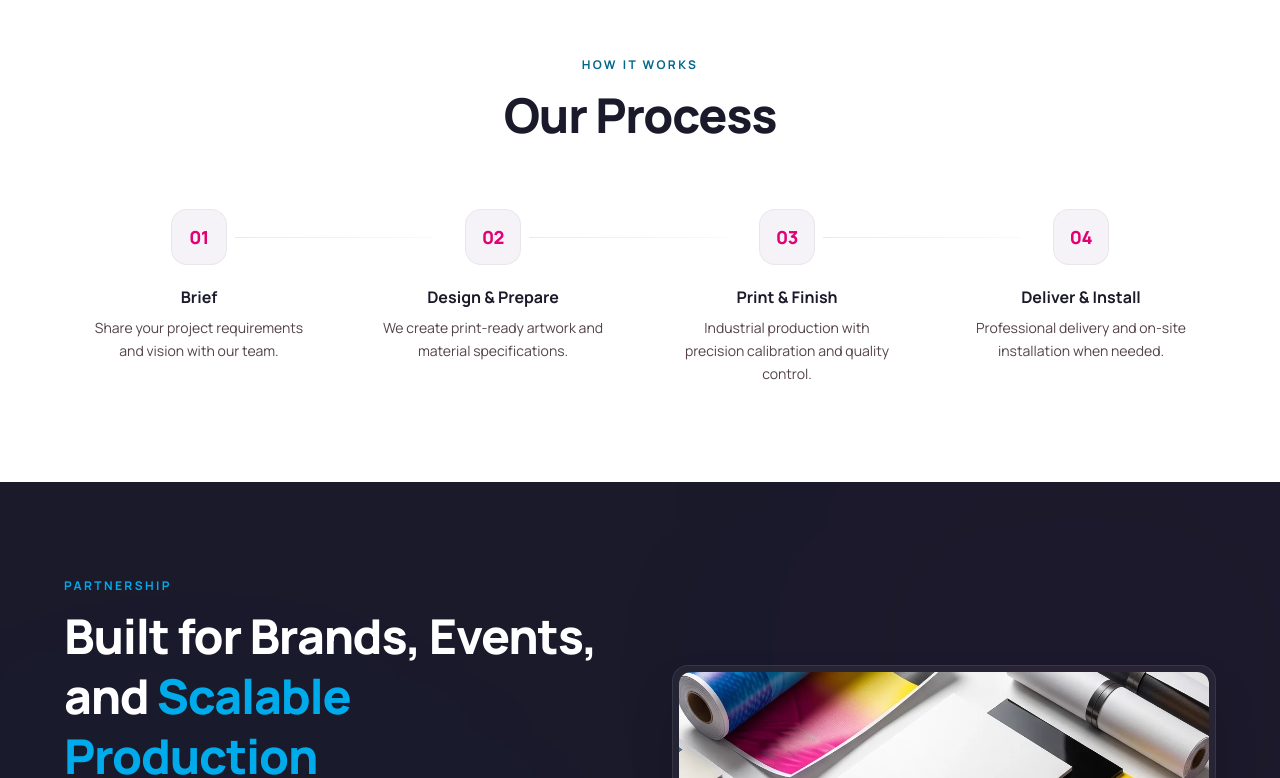
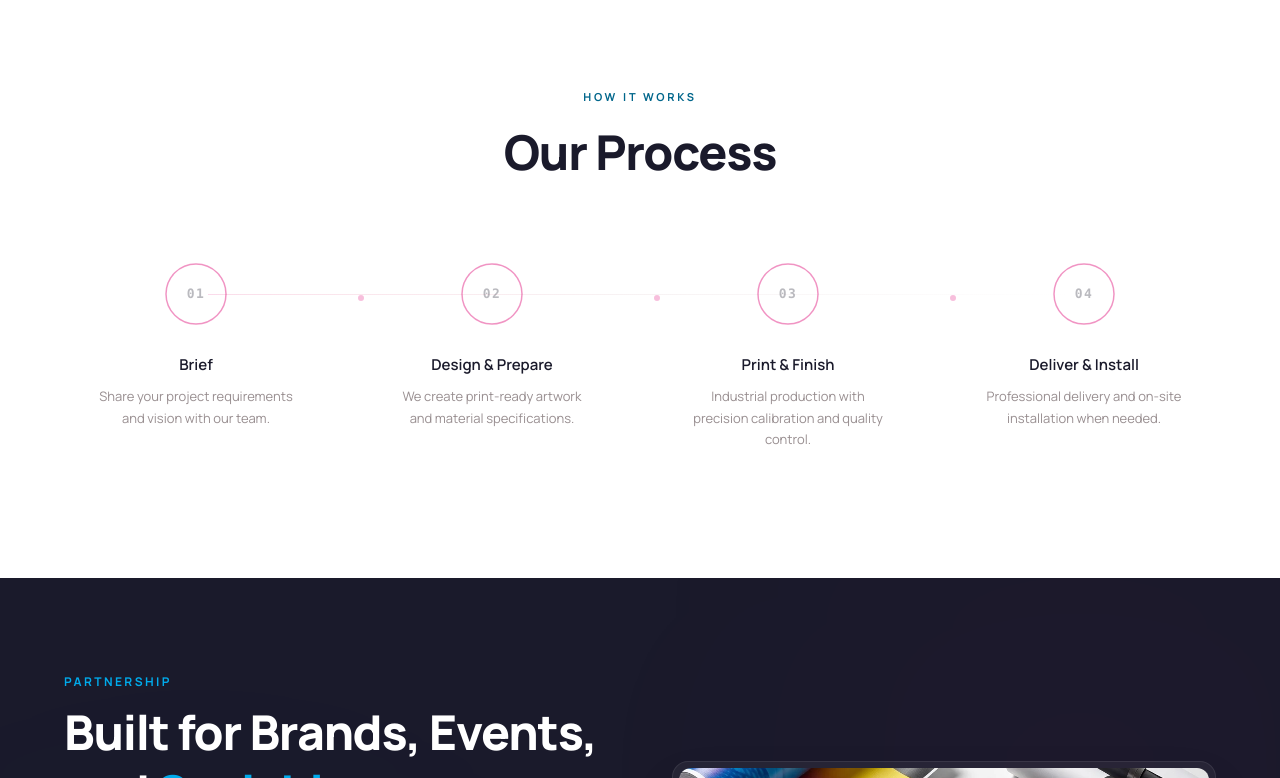
Before and after one commit to MohamedMBG/PELMELTECH-FINAL, a Next.js app: page / in a window 1280 px wide. Shown: the part 4044-4822 px from the top of the page. Built offline with nearby package versions, Linux system fonts and the light colour scheme.

Commit message:
feat: enhance ProcessSection with animated step indicators and improved layout

```diff
--- a/src/components/ProcessSection.tsx
+++ b/src/components/ProcessSection.tsx
@@ -3,61 +3,162 @@
 import { motion } from "framer-motion";
 
 const STEPS = [
-  { num: "01", title: "Brief", desc: "Share your project requirements and vision with our team." },
-  { num: "02", title: "Design & Prepare", desc: "We create print-ready artwork and material specifications." },
-  { num: "03", title: "Print & Finish", desc: "Industrial production with precision calibration and quality control." },
-  { num: "04", title: "Deliver & Install", desc: "Professional delivery and on-site installation when needed." },
+  {
+    num: "01",
+    title: "Brief",
+    desc: "Share your project requirements and vision with our team.",
+  },
+  {
+    num: "02",
+    title: "Design & Prepare",
+    desc: "We create print-ready artwork and material specifications.",
+  },
+  {
+    num: "03",
+    title: "Print & Finish",
+    desc: "Industrial production with precision calibration and quality control.",
+  },
+  {
+    num: "04",
+    title: "Deliver & Install",
+    desc: "Professional delivery and on-site installation when needed.",
+  },
 ];
 
 const ease = [0.22, 1, 0.36, 1] as [number, number, number, number];
 
+function StepRing({ num, delay }: { num: string; delay: number }) {
+  return (
+    <motion.div
+      initial={{ scale: 0.5, opacity: 0 }}
+      whileInView={{ scale: 1, opacity: 1 }}
+      viewport={{ once: true }}
+      transition={{ duration: 0.6, delay, ease }}
+      className="relative mx-auto mb-7 w-16 h-16"
+    >
+      <svg
+        className="absolute inset-0 w-full h-full -rotate-90"
+        viewBox="0 0 64 64"
+      >
+        <circle
+          cx="32"
+          cy="32"
+          r="30"
+          fill="none"
+          strokeWidth="1"
+          className="stroke-outline-variant/15"
+        />
+        <motion.circle
+          cx="32"
+          cy="32"
+          r="30"
+          fill="none"
+          strokeWidth="1.5"
+          className="stroke-magenta/40"
+          initial={{ pathLength: 0 }}
+          whileInView={{ pathLength: 1 }}
+          viewport={{ once: true }}
+          transition={{ duration: 1.2, delay: delay + 0.2, ease }}
+        />
+      </svg>
+      <div className="absolute inset-0 flex items-center justify-center">
+        <span className="text-[13px] font-mono font-bold tracking-widest text-on-surface/30 group-hover:text-magenta transition-colors duration-500">
+          {num}
+        </span>
+      </div>
+    </motion.div>
+  );
+}
+
+function ConnectorDot({ delay }: { delay: number }) {
+  return (
+    <motion.div
+      className="hidden lg:flex absolute top-8 -right-[calc(12.5%+4px)] w-2 h-2 items-center justify-center z-10"
+      initial={{ scale: 0, opacity: 0 }}
+      whileInView={{ scale: 1, opacity: 1 }}
+      viewport={{ once: true }}
+      transition={{ duration: 0.4, delay, ease }}
+    >
+      <div className="w-1.5 h-1.5 rounded-full bg-magenta/25" />
+    </motion.div>
+  );
+}
+
 export default function ProcessSection() {
   return (
-    <section className="py-24 bg-white">
+    <section className="py-32 bg-white overflow-hidden">
       <div className="max-w-[1280px] mx-auto px-4 md:px-16">
         <motion.div
-          initial={{ opacity: 0, y: 30 }}
+          initial={{ opacity: 0, y: 24 }}
           whileInView={{ opacity: 1, y: 0 }}
+          viewport={{ once: true, margin: "-80px" }}
+          transition={{ duration: 0.8, ease }}
+          className="text-center mb-20"
+        >
+          <motion.span
+            className="text-cyan-dark text-[11px] font-bold tracking-[0.25em] uppercase mb-4 block"
+            initial={{ opacity: 0, letterSpacing: "0.1em" }}
+            whileInView={{ opacity: 1, letterSpacing: "0.25em" }}
             viewport={{ once: true }}
-          transition={{ duration: 0.7, ease }}
-          className="text-center mb-16"
+            transition={{ duration: 1, ease }}
           >
-          <span className="text-cyan-dark text-xs font-bold tracking-[0.2em] uppercase mb-3 block">
             How It Works
-          </span>
+          </motion.span>
           <h2 className="text-3xl md:text-5xl font-extrabold tracking-tight text-on-surface leading-tight">
             Our Process
           </h2>
         </motion.div>
 
-        <div className="grid grid-cols-1 sm:grid-cols-2 lg:grid-cols-4 gap-8 lg:gap-6">
+        <div className="relative">
+          <motion.div
+            className="hidden lg:block absolute top-8 left-[12.5%] right-[12.5%] h-px"
+            initial={{ scaleX: 0 }}
+            whileInView={{ scaleX: 1 }}
+            viewport={{ once: true, margin: "-60px" }}
+            transition={{ duration: 1.6, delay: 0.4, ease }}
+            style={{ transformOrigin: "left" }}
+          >
+            <div className="w-full h-full bg-gradient-to-r from-magenta/15 via-outline-variant/20 to-transparent" />
+          </motion.div>
+
+          <div className="grid grid-cols-1 sm:grid-cols-2 lg:grid-cols-4 gap-14 lg:gap-8">
             {STEPS.map((step, i) => (
               <motion.div
                 key={step.title}
-              initial={{ opacity: 0, y: 30 }}
+                initial={{ opacity: 0, y: 40 }}
                 whileInView={{ opacity: 1, y: 0 }}
-              viewport={{ once: true }}
-              transition={{ duration: 0.6, delay: i * 0.12, ease }}
-              className="relative text-center"
+                viewport={{ once: true, margin: "-40px" }}
+                transition={{ duration: 0.7, delay: 0.15 + i * 0.15, ease }}
+                className="group relative text-center"
               >
-              <div className="w-14 h-14 rounded-2xl bg-surface-container-low border border-black/5 flex items-center justify-center mx-auto mb-5">
-                <span className="text-lg font-extrabold tracking-tight text-magenta">
-                  {step.num}
-                </span>
-              </div>
+                <StepRing num={step.num} delay={0.25 + i * 0.15} />
 
                 {i < STEPS.length - 1 && (
-                <div className="hidden lg:block absolute top-7 left-[calc(50%+36px)] w-[calc(100%-72px)] h-px">
-                  <div className="w-full h-full bg-gradient-to-r from-outline-variant/40 to-outline-variant/10" />
-                </div>
+                  <ConnectorDot delay={0.6 + i * 0.15} />
                 )}
 
-              <h3 className="text-base font-bold text-on-surface mb-2">{step.title}</h3>
-              <p className="text-sm text-on-surface-variant leading-relaxed max-w-[220px] mx-auto">
+                <motion.h3
+                  className="text-[15px] font-semibold text-on-surface mb-2.5 group-hover:text-magenta-dark transition-colors duration-300"
+                  initial={{ opacity: 0 }}
+                  whileInView={{ opacity: 1 }}
+                  viewport={{ once: true }}
+                  transition={{ duration: 0.5, delay: 0.45 + i * 0.15, ease }}
+                >
+                  {step.title}
+                </motion.h3>
+
+                <motion.p
+                  className="text-[13px] text-on-surface-variant/60 leading-relaxed max-w-[200px] mx-auto"
+                  initial={{ opacity: 0 }}
+                  whileInView={{ opacity: 1 }}
+                  viewport={{ once: true }}
+                  transition={{ duration: 0.5, delay: 0.55 + i * 0.15, ease }}
+                >
                   {step.desc}
-              </p>
+                </motion.p>
               </motion.div>
             ))}
+          </div>
         </div>
       </div>
     </section>
```
Lines whose indentation alone changed are shown as unchanged.
